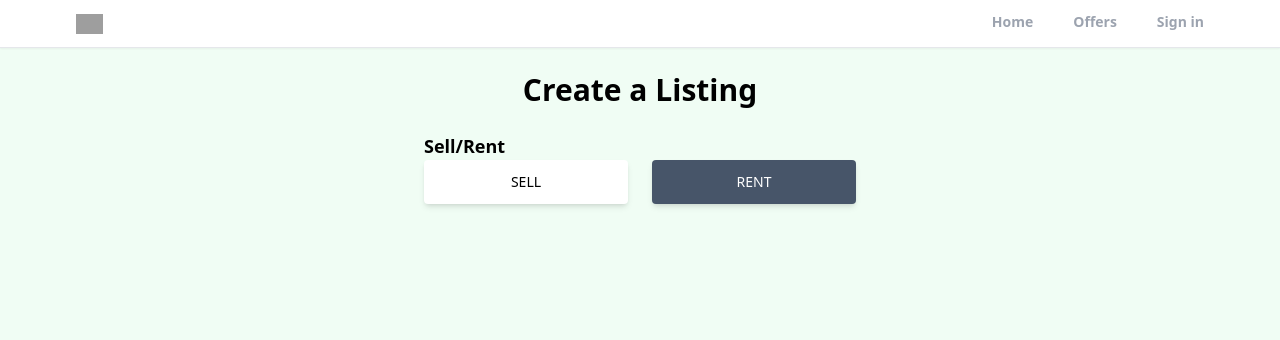
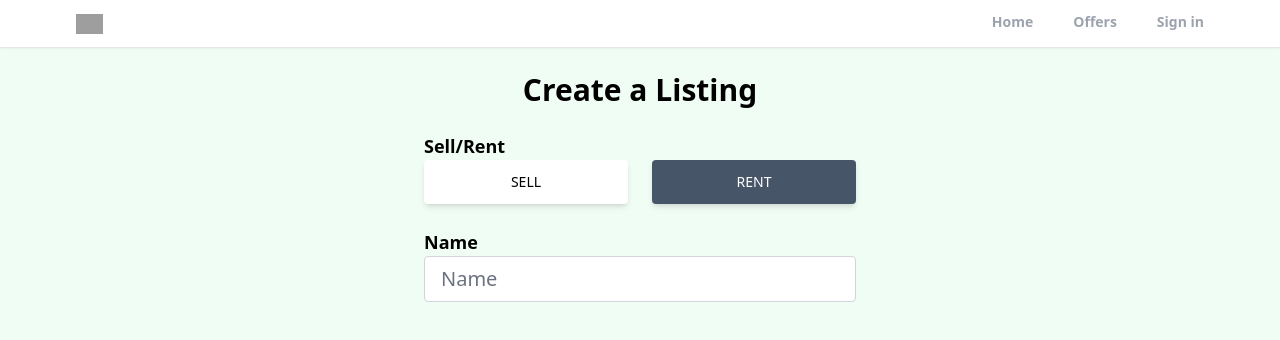
Before and after one commit to Ilie1985/realtor_reactjs, a React (Create React App) app: page /create-listing in a window 1280 px wide. Shown: the top 340 px of the page. Built offline with nearby package versions, Linux system fonts and the light colour scheme; no server answers; grey boxes are pictures that could not be loaded.

Commit message:
name input Ui in createListing page

```diff
--- a/src/pages/CreateListing.js
+++ b/src/pages/CreateListing.js
@@ -1,8 +1,8 @@
 import React, { useState } from "react";
 
 const CreateListing = () => {
-  const [formData, setFormData] = useState({ type: "rent" });
-  const { type } = formData;
+  const [formData, setFormData] = useState({ type: "rent", name: "" });
+  const { type, name } = formData;
   const onChange = () => {};
 
   return (
@@ -40,6 +40,19 @@ const CreateListing = () => {
             Rent
           </button>
         </div>
+
+        <p className="text-lg mt-6 font-semibold">Name</p>
+        <input
+          type="text"
+          id="name"
+          value={name}
+          onChange={onChange}
+          placeholder="Name"
+          maxLength="32"
+          minLength="8"
+          required
+          className="w-full px-4 py-2 text-xl text-gray-700 bg-white border border-gray-300 rounded transition duration-150 ease-in-out focus:text-gray-700 focus:bg-white focus:border-slate-600 mb-6"
+        />
       </form>
     </main>
   );
```
